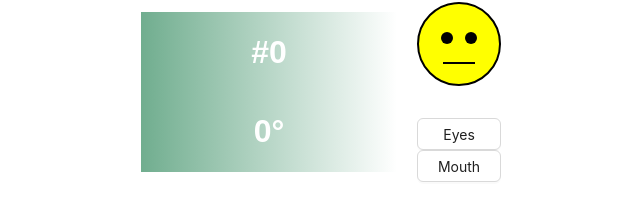
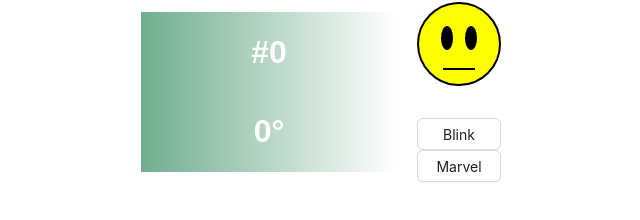
Before and after one commit to larswan/fun-with-animation-and-stuff, a React (Vite) app: page / in a window 1280 px wide. Shown: the part 308-528 px from the top of the page, without its empty margins (309-949 px from the left). Built offline with nearby package versions, Linux system fonts and the light colour scheme.

Commit message:
changed eye shape

```diff
--- a/src/AnimeTest.jsx
+++ b/src/AnimeTest.jsx
@@ -15,18 +15,18 @@ const AnimeTest = () => {
             scaleX: '*=.6',
             borderRadius: "100%",
             direction: 'alternate',
-            duration: 700,
+            duration: 400,
             autoplay: false,
             easing: 'cubicBezier(0.5, 0.740, 0.585, 1)',
         })
 
         eyeAnimationRef.current = anime({
             targets: '.eye',
-            scaleY: '*= .2',
+            scaleY: '*= .1',
             borderRadius: '10%',
             direction: 'alternate',
             duration: '120',
-            autoplay: 'true',
+            autoplay: 'false',
             easing: 'easeInOutSine'
         })
     }, []);
@@ -45,8 +45,8 @@ const AnimeTest = () => {
                 <div className="circle mouth">
                 </div>
             </div>
-            <Button onClick={()=>eyeAnimationRef.current.restart()}>Eyes</Button>
-            <Button onClick={() => mouthAnimationRef.current.restart()}>Mouth</Button>
+            <Button onClick={()=>eyeAnimationRef.current.restart()}>Blink</Button>
+            <Button onClick={() => mouthAnimationRef.current.restart()}>Marvel</Button>
         </div>
     )
 }
--- a/src/AnimeTest.scss
+++ b/src/AnimeTest.scss
@@ -10,7 +10,7 @@
 .circle {
     background-color: rgb(0, 0, 0);
     width: .15 * $faceSize;
-    height: .15 * $faceSize;
+    // height: .15 * $faceSize;
     margin: 5px;
     border-radius: 100%;
 }
@@ -33,6 +33,10 @@
         justify-items: center;
         align-items: center;
         gap: .02 * $faceSize;
+
+        .eye {
+            height: .3 * $faceSize
+        }
     }
 
     .mouth {
```
